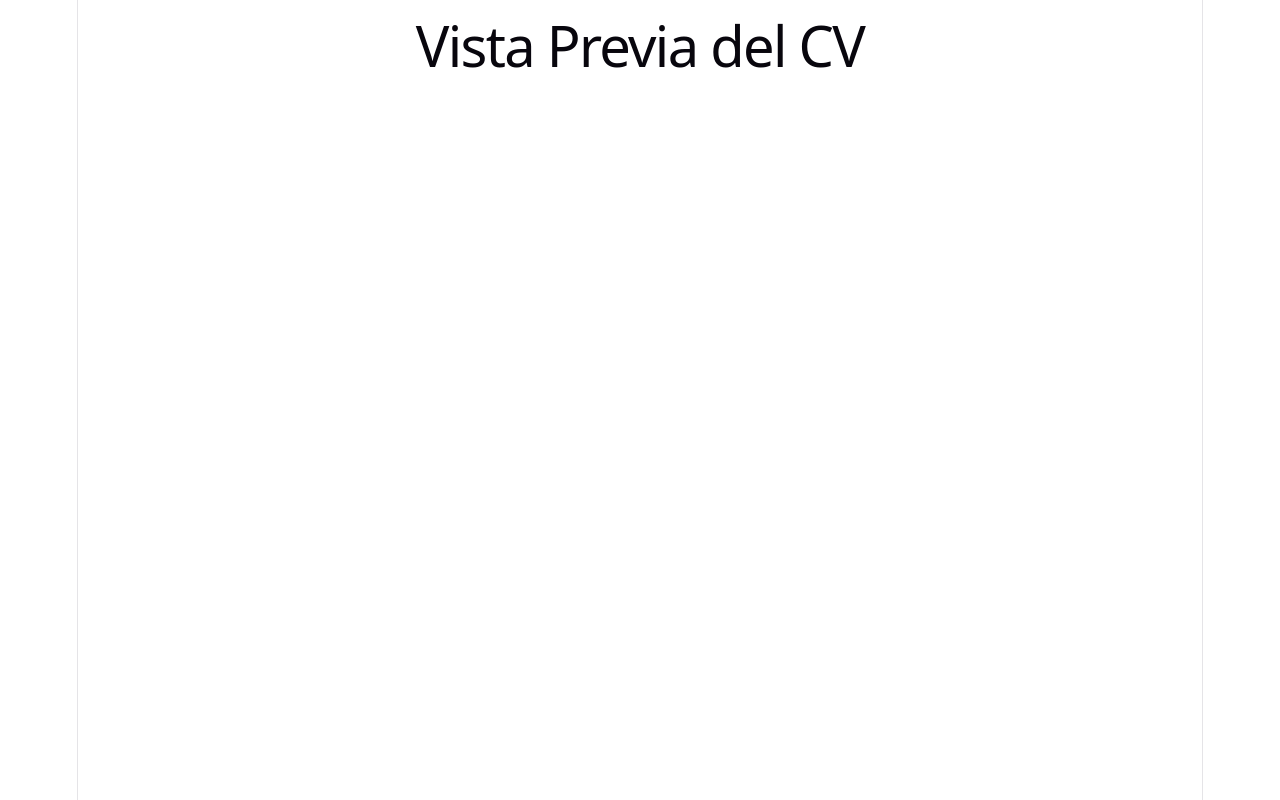
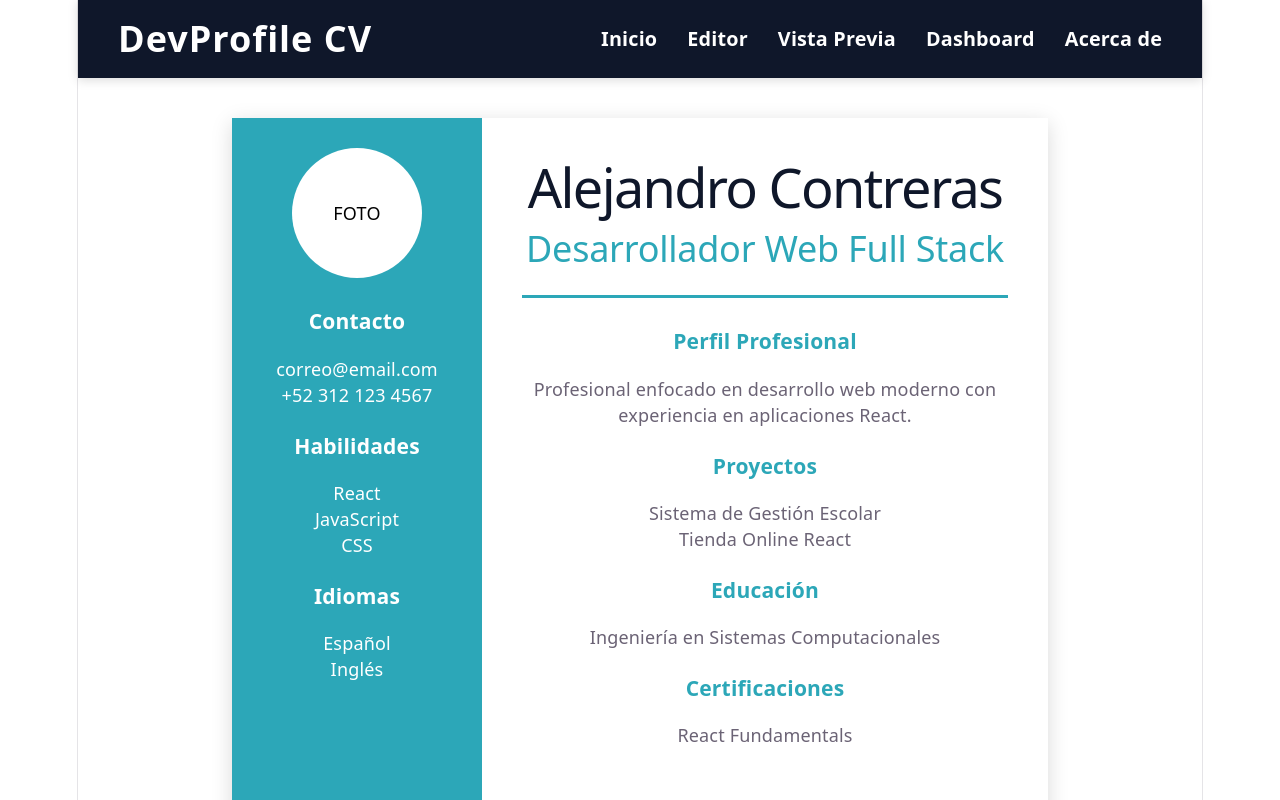
Before and after one commit to AlejandroContreras23/DevProfile, a React (Vite) app: page /preview in a window 1280 px wide. Shown: the top 800 px of the page. Built offline with nearby package versions, Linux system fonts and the light colour scheme.

Commit message:
Diseño Inicial de interfaz y Plantilla CV

```diff
--- a/src/App.jsx
+++ b/src/App.jsx
@@ -5,10 +5,14 @@ import Editor from "./paginas/Editor.jsx";
 import VistaPrevia from "./paginas/VistaPrevia.jsx";
 import Panel from "./paginas/Panel.jsx";
 import AcercaDe from "./paginas/AcercaDe.jsx";
+import "./estilos/navbar.css";
+import Navbar from "./componentes/Navbar";
 
 function App() {
   return (
 <BrowserRouter>
+  <Navbar />
+
   <Routes>
     <Route path="/" element={<Inicio />} />
     <Route path="/editor" element={<Editor />} />
--- /dev/null
+++ b/src/componentes/LayoutCV.jsx
@@ -0,0 +1,71 @@
+import "../estilos/layoutcv.css";
+
+function LayoutCV() {
+  return (
+    <div className="cv-container">
+
+      <div className="cv-sidebar">
+
+        <div className="cv-photo">
+          FOTO
+        </div>
+
+        <div className="cv-section">
+          <h3>Contacto</h3>
+          <p>correo@email.com</p>
+          <p>+52 312 123 4567</p>
+        </div>
+
+        <div className="cv-section">
+          <h3>Habilidades</h3>
+          <p>React</p>
+          <p>JavaScript</p>
+          <p>CSS</p>
+        </div>
+
+        <div className="cv-section">
+          <h3>Idiomas</h3>
+          <p>Español</p>
+          <p>Inglés</p>
+        </div>
+
+      </div>
+
+      <div className="cv-main">
+
+        <div className="cv-header">
+          <h1>Alejandro Contreras</h1>
+          <h2>Desarrollador Web Full Stack</h2>
+        </div>
+
+        <div className="cv-section-main">
+          <h3>Perfil Profesional</h3>
+          <p>
+            Profesional enfocado en desarrollo web moderno
+            con experiencia en aplicaciones React.
+          </p>
+        </div>
+
+        <div className="cv-section-main">
+          <h3>Proyectos</h3>
+          <p>Sistema de Gestión Escolar</p>
+          <p>Tienda Online React</p>
+        </div>
+
+        <div className="cv-section-main">
+          <h3>Educación</h3>
+          <p>Ingeniería en Sistemas Computacionales</p>
+        </div>
+
+        <div className="cv-section-main">
+          <h3>Certificaciones</h3>
+          <p>React Fundamentals</p>
+        </div>
+
+      </div>
+
+    </div>
+  );
+}
+
+export default LayoutCV;
--- /dev/null
+++ b/src/componentes/Navbar.jsx
@@ -0,0 +1,19 @@
+import { Link } from "react-router-dom";
+
+function Navbar() {
+  return (
+    <nav className="navbar">
+      <h2>DevProfile CV</h2>
+
+      <div className="nav-links">
+        <Link to="/">Inicio</Link>
+        <Link to="/editor">Editor</Link>
+        <Link to="/preview">Vista Previa</Link>
+        <Link to="/dashboard">Dashboard</Link>
+        <Link to="/about">Acerca de</Link>
+      </div>
+    </nav>
+  );
+}
+
+export default Navbar;
--- /dev/null
+++ b/src/estilos/inicio.css
@@ -0,0 +1,81 @@
+.hero {
+  min-height: 80vh;
+
+  display: flex;
+  justify-content: center;
+  align-items: center;
+
+  text-align: center;
+
+  padding: 40px;
+}
+
+.hero-content {
+  max-width: 800px;
+}
+
+.hero h1 {
+  font-size: 4rem;
+  color: #0f172a;
+  margin-bottom: 20px;
+}
+
+.hero p {
+  font-size: 1.3rem;
+  color: #475569;
+  margin-bottom: 30px;
+  line-height: 1.6;
+}
+
+.features {
+  display: flex;
+  justify-content: center;
+  gap: 25px;
+
+  flex-wrap: wrap;
+
+  margin-bottom: 40px;
+}
+
+.feature-card {
+  background: white;
+
+  padding: 20px;
+
+  width: 220px;
+
+  border-radius: 12px;
+
+  box-shadow: 0 4px 12px rgba(0, 0, 0, 0.08);
+}
+
+.feature-card h3 {
+  color: #0f172a;
+  margin-bottom: 10px;
+}
+
+.feature-card p {
+  font-size: 0.95rem;
+}
+
+.btn-start {
+  background-color: #2ca7b8;
+  color: white;
+
+  border: none;
+  border-radius: 10px;
+
+  padding: 15px 30px;
+
+  font-size: 1rem;
+  font-weight: bold;
+
+  cursor: pointer;
+
+  transition: 0.3s;
+}
+
+.btn-start:hover {
+  background-color: #238a98;
+  transform: translateY(-2px);
+}
--- /dev/null
+++ b/src/estilos/layoutcv.css
@@ -0,0 +1,77 @@
+.cv-container {
+  width: 816px;
+  min-height: 1056px;
+
+  margin: 40px auto;
+
+  display: grid;
+  grid-template-columns: 250px 1fr;
+
+  background: white;
+
+  box-shadow: 0 5px 20px rgba(0,0,0,0.15);
+}
+
+.cv-sidebar {
+  background-color: #2ca7b8;
+  color: white;
+
+  padding: 30px;
+}
+
+.cv-photo {
+  width: 130px;
+  height: 130px;
+
+  background: white;
+  color: black;
+
+  margin: 0 auto 30px;
+
+  display: flex;
+  justify-content: center;
+  align-items: center;
+
+  border-radius: 50%;
+}
+
+.cv-main {
+  padding: 40px;
+}
+
+.cv-header {
+  border-bottom: 3px solid #2ca7b8;
+  margin-bottom: 30px;
+  padding-bottom: 25px;
+
+  display: flex;
+  flex-direction: column;
+  align-items: center;
+}
+
+.cv-header h1 {
+  margin: 0;
+  color: #0f172a;
+
+  font-size: 3rem;
+  line-height: 1.1;
+}
+
+.cv-header h2 {
+  color: #2ca7b8;
+
+  margin-top: 10px;
+  margin-bottom: 0;
+
+  font-size: 2rem;
+  font-weight: 500;
+}
+
+.cv-section,
+.cv-section-main {
+  margin-bottom: 25px;
+}
+
+.cv-section-main h3 {
+  color: #2ca7b8;
+}
--- /dev/null
+++ b/src/estilos/navbar.css
@@ -0,0 +1,65 @@
+/* Navbar principal */
+
+.navbar {
+  background-color: #0f172a;
+  color: white;
+
+  display: flex;
+  justify-content: space-between;
+  align-items: center;
+
+  padding: 18px 40px;
+
+  box-shadow: 0 2px 10px rgba(0, 0, 0, 0.15);
+}
+
+/* Logo */
+
+.navbar h2 {
+  color: white;
+  margin: 0;
+  font-size: 2rem;
+  font-weight: bold;
+  letter-spacing: 1px;
+}
+
+/* Contenedor de enlaces */
+
+.nav-links {
+  display: flex;
+  gap: 30px;
+}
+
+/* Links */
+
+.nav-links a {
+  color: white;
+  text-decoration: none;
+  font-weight: 600;
+  font-size: 1.1rem;
+
+  transition: all 0.3s ease;
+}
+
+/* Hover */
+
+.nav-links a:hover {
+  color: #2ca7b8;
+  transform: translateY(-2px);
+}
+
+/* Responsive */
+
+@media (max-width: 768px) {
+  .navbar {
+    flex-direction: column;
+    gap: 15px;
+    padding: 20px;
+  }
+
+  .nav-links {
+    flex-wrap: wrap;
+    justify-content: center;
+    gap: 15px;
+  }
+}
--- a/src/paginas/Inicio.jsx
+++ b/src/paginas/Inicio.jsx
@@ -1,5 +1,50 @@
+import "../estilos/inicio.css";
+
 function Inicio() {
-  return <h1>Página de Inicio</h1>;
+  return (
+    <section className="hero">
+      <div className="hero-content">
+
+        <h1>DevProfile CV Builder</h1>
+
+        <p>
+          Crea currículums profesionales de forma rápida,
+          moderna y sencilla. Diseña tu perfil, visualízalo
+          en tiempo real y expórtalo a PDF.
+        </p>
+
+        <div className="features">
+
+          <div className="feature-card">
+            <h3>📄 Currículum Profesional</h3>
+            <p>
+              Genera CVs modernos con un diseño atractivo.
+            </p>
+          </div>
+
+          <div className="feature-card">
+            <h3>⚡ Vista en Tiempo Real</h3>
+            <p>
+              Observa los cambios mientras editas.
+            </p>
+          </div>
+
+          <div className="feature-card">
+            <h3>📊 Dashboard</h3>
+            <p>
+              Analiza tus habilidades y experiencia.
+            </p>
+          </div>
+
+        </div>
+
+        <button className="btn-start">
+          Comenzar Ahora
+        </button>
+
+      </div>
+    </section>
+  );
 }
 
 export default Inicio;
--- a/src/paginas/VistaPrevia.jsx
+++ b/src/paginas/VistaPrevia.jsx
@@ -1,5 +1,7 @@
+import LayoutCV from "../componentes/LayoutCV";
+
 function VistaPrevia() {
-  return <h1>Vista Previa del CV</h1>;
+  return <LayoutCV />;
 }
 
 export default VistaPrevia;
```
Lines whose indentation alone changed are shown as unchanged.
